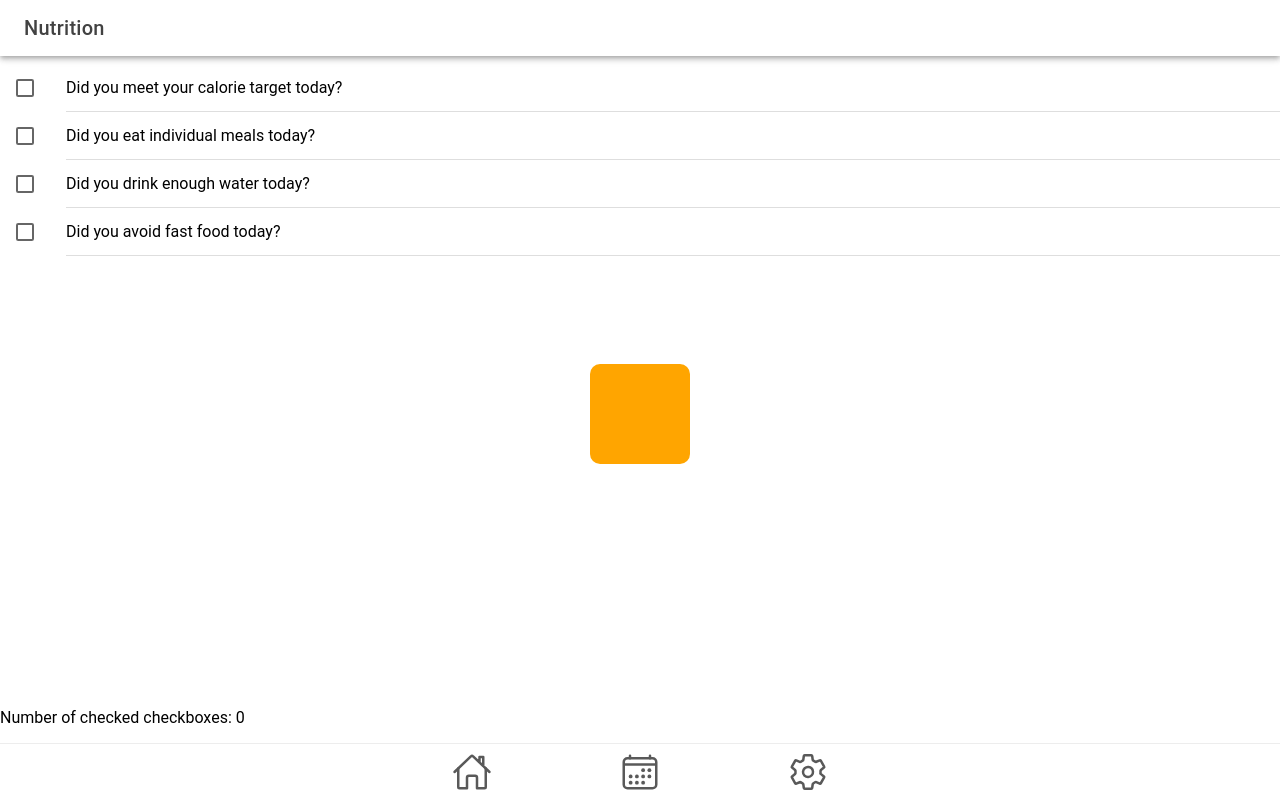
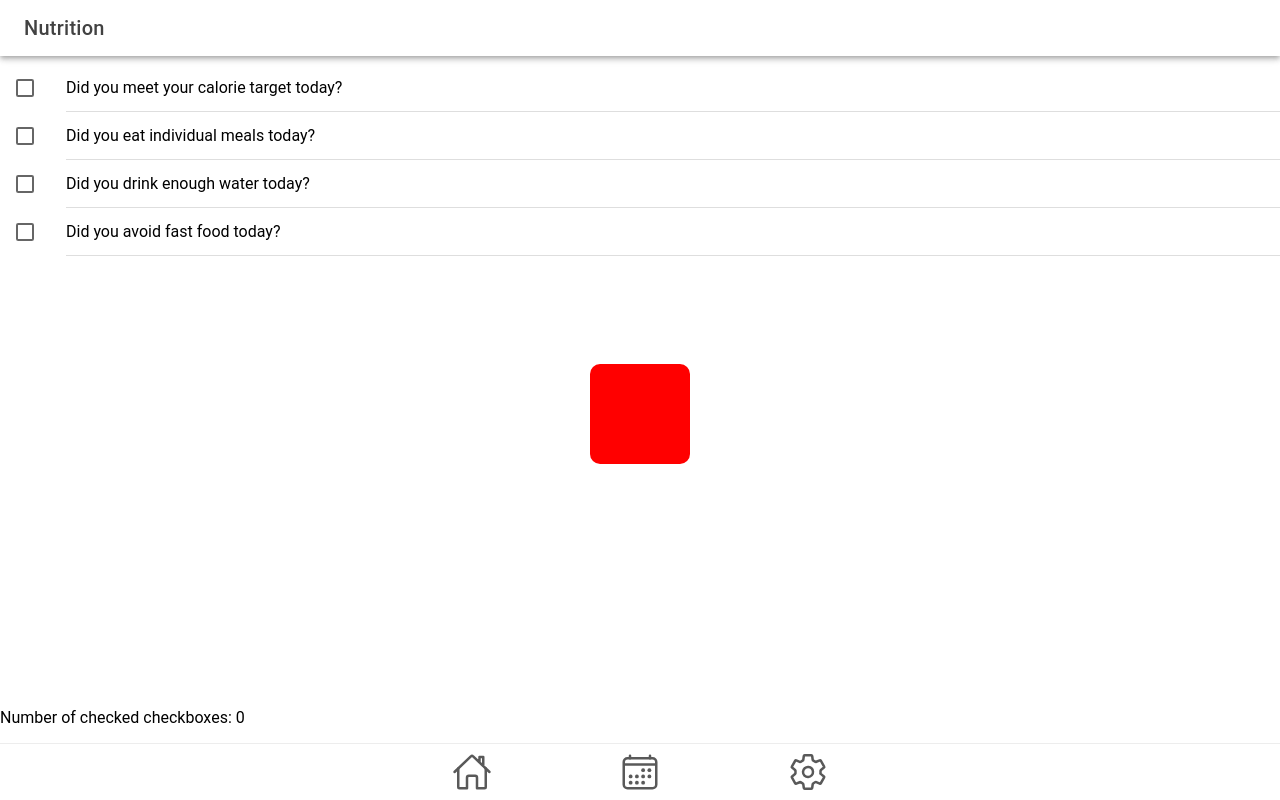
Before and after one commit to Healthy-Habits-project/healthyWatch, a React (Vite) app: page /nutritionpage in a window 1280 px wide. Built offline with nearby package versions, Linux system fonts and the light colour scheme.

Commit message:
Nutrition bugfixing

```diff
--- a/src/pages/NutritionPage.tsx
+++ b/src/pages/NutritionPage.tsx
@@ -1,6 +1,17 @@
-import React, { useState, useEffect } from 'react';
-import { IonPage, IonList, IonProgressBar, IonItem, IonCheckbox, IonLabel, IonHeader, IonToolbar, IonTitle, IonButtons, IonBackButton } from '@ionic/react';
-
+import React, { useEffect, useState } from 'react';
+import {
+  IonBackButton,
+  IonButtons,
+  IonCheckbox,
+  IonHeader,
+  IonItem,
+  IonLabel,
+  IonList,
+  IonPage,
+  IonProgressBar,
+  IonTitle,
+  IonToolbar
+} from '@ionic/react';
 import './NutritionPage.css';
 
 interface NutritionPageState {
@@ -43,11 +54,11 @@ const NutritionPage: React.FC = () => {
 
   // Function to determine the color based on the checkedCount
   const getColorBasedOnCount = () => {
-    if (checkedCount <= 2) return 'orange'; // Orange
-    if (checkedCount <= 4) return 'yellow'; // Yellow
-    if (checkedCount <= 6) return 'greenyellow'; // Greenyellow
-    if (checkedCount <= 8) return 'green'; // Green
-    return '#00ff11'; // Bright Green for 9 and 10
+    if (checkedCount <= 0) return 'red';
+    if (checkedCount <= 1) return 'orangered';
+    if (checkedCount <= 2) return 'orange';
+    if (checkedCount <= 3) return 'yellow';
+    if (checkedCount <= 4) return 'green';
   };
 
   const color = getColorBasedOnCount();
@@ -64,15 +75,15 @@ const NutritionPage: React.FC = () => {
     <IonPage>
       <IonHeader>
         <IonToolbar>
-        <IonButtons slot="start">
-          <IonBackButton />
+          <IonButtons slot="start">
+            <IonBackButton />
           </IonButtons>
           <IonTitle>Nutrition</IonTitle>
         </IonToolbar>
       </IonHeader>
 
       <IonList>
-      <IonItem>
+        <IonItem>
           <IonCheckbox
             slot="start"
             checked={nutritionHabits.calorieTarget}
@@ -84,7 +95,7 @@ const NutritionPage: React.FC = () => {
           </IonLabel>
         </IonItem>
 
-      <IonItem>
+        <IonItem>
           <IonCheckbox
             slot="start"
             checked={nutritionHabits.individualMeals}
@@ -129,9 +140,8 @@ const NutritionPage: React.FC = () => {
 <IonProgressBar
   style={{ height: '10px', marginTop: '10px' }}
   color={color}
-  value={checkedCount / 10}
+  value={checkedCount / 4}
 ></IonProgressBar>
-
 
       {/* Dynamic square based on the checked count */}
       <div style={colorStyles}></div>
```
